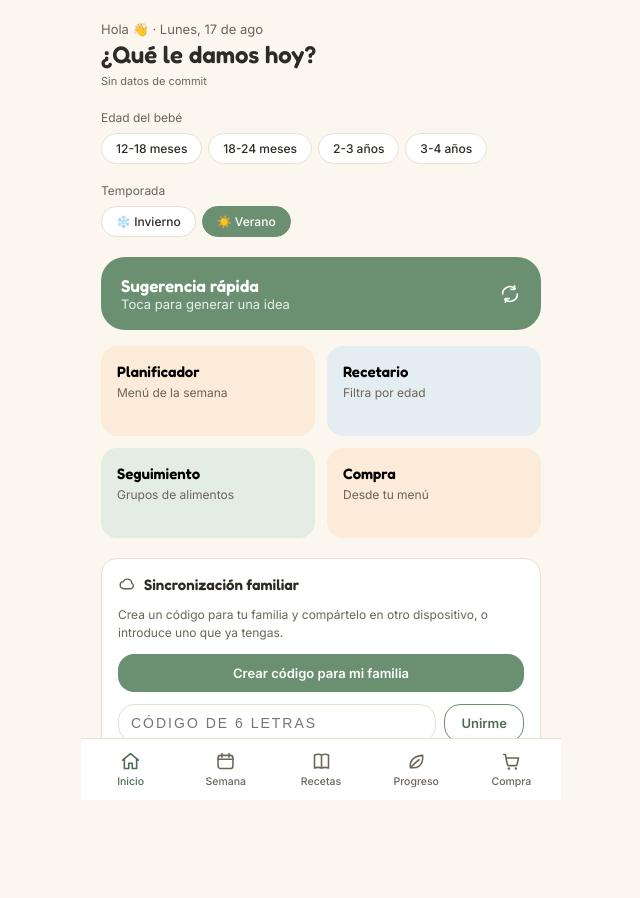
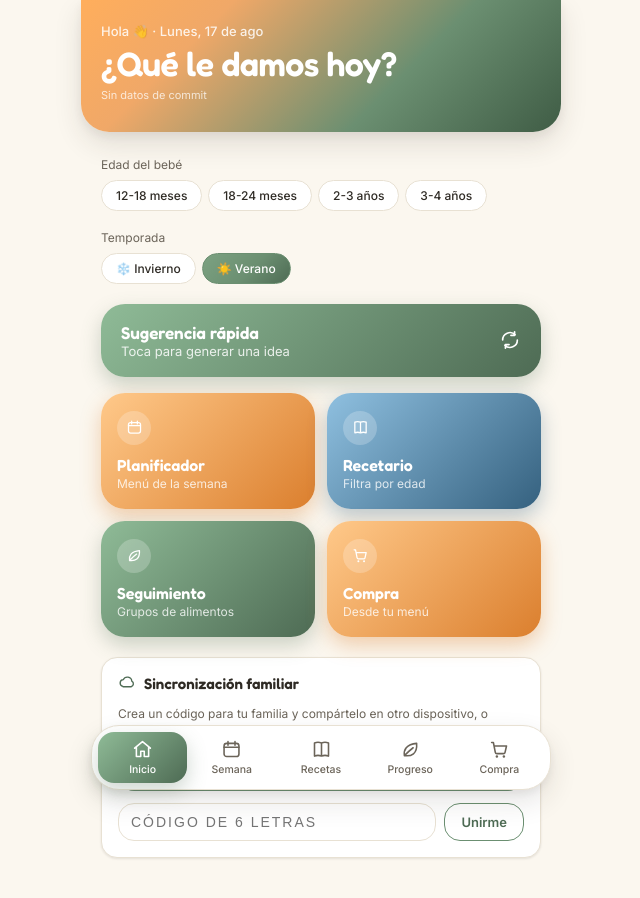
Before and after one commit to Ojca88/minichef, a React (Vite) app: page /#/ in a window 1280 px wide. Shown: the top 898 px of the page, without its empty margins (319-959 px from the left). Built offline with nearby package versions, Linux system fonts and the light colour scheme; no server answers.

Commit message:
Update components and Home page styles

```diff
--- a/src/components/Badge.jsx
+++ b/src/components/Badge.jsx
@@ -1,7 +1,7 @@
 const TONES = {
-  sage: { bg: 'var(--sage-light)', fg: 'var(--sage-dark)' },
-  apricot: { bg: 'var(--apricot-light)', fg: '#9A5A20' },
-  blue: { bg: 'var(--blue-light)', fg: '#2E5670' },
+  sage: { bg: 'var(--sage-light)', fg: 'var(--sage-dark)', border: 'rgba(78, 107, 84, 0.18)' },
+  apricot: { bg: 'var(--apricot-light)', fg: '#9A5A20', border: 'rgba(154, 90, 32, 0.16)' },
+  blue: { bg: 'var(--blue-light)', fg: '#2E5670', border: 'rgba(46, 86, 112, 0.16)' },
 };
 
 export default function Badge({ children, tone = 'sage' }) {
@@ -10,6 +10,7 @@ export default function Badge({ children, tone = 'sage' }) {
     <span style={{
       display: 'inline-block', fontSize: 12, fontWeight: 500,
       background: t.bg, color: t.fg, padding: '3px 10px', borderRadius: 999,
+      border: `1px solid ${t.border}`,
     }}>
       {children}
     </span>
--- a/src/components/BottomNav.jsx
+++ b/src/components/BottomNav.jsx
@@ -18,21 +18,29 @@ const ICONS = {
 
 export default function BottomNav() {
   return (
-    <nav style={{
+    <div style={{
       position: 'sticky', bottom: 0, left: 0, right: 0,
-      display: 'flex', background: 'var(--white)',
-      borderTop: '1px solid var(--line)', padding: '8px 2px calc(8px + env(safe-area-inset-bottom))',
+      padding: '0 10px calc(10px + env(safe-area-inset-bottom))',
       zIndex: 10,
     }}>
+      <nav className="card" style={{
+        display: 'flex', background: 'var(--white)',
+        border: '1px solid var(--line)', borderRadius: 'var(--radius-xl)',
+        padding: '6px', boxShadow: 'var(--shadow-lg)',
+      }}>
         {ITEMS.map(item => (
-        <NavLink key={item.to} to={item.to} end={item.to === '/'} style={({ isActive }) => ({
+          <NavLink key={item.to} to={item.to} end={item.to === '/'} className="pressable" style={({ isActive }) => ({
             flex: 1, display: 'flex', flexDirection: 'column', alignItems: 'center', gap: 3,
-          padding: '4px 0', color: isActive ? 'var(--sage-dark)' : 'var(--ink-muted)',
+            padding: '7px 0', borderRadius: 'var(--radius-md)',
+            color: isActive ? 'var(--white)' : 'var(--ink-muted)',
+            background: isActive ? 'var(--gradient-sage-bold)' : 'transparent',
+            boxShadow: isActive ? 'var(--shadow-sage)' : 'none',
           })}>
             <svg width="21" height="21" viewBox="0 0 24 24" aria-hidden="true">{ICONS[item.icon]}</svg>
             <span style={{ fontSize: 10.5, fontWeight: 500 }}>{item.label}</span>
           </NavLink>
         ))}
       </nav>
+    </div>
   );
 }
--- a/src/components/RecipeCard.jsx
+++ b/src/components/RecipeCard.jsx
@@ -18,6 +18,7 @@ export default function RecipeCard({ recipe, showMeal = false }) {
       tabIndex={0}
       onClick={() => navigate(`/recetario/${recipe.id}`)}
       onKeyDown={(e) => e.key === 'Enter' && navigate(`/recetario/${recipe.id}`)}
+      className="card-interactive"
       style={{
         background: 'var(--white)', border: '1px solid var(--line)', borderRadius: 'var(--radius-md)',
         padding: '14px 16px', display: 'flex', flexDirection: 'column', gap: 8, cursor: 'pointer',
@@ -28,6 +29,7 @@ export default function RecipeCard({ recipe, showMeal = false }) {
         <button
           aria-label={`Escuchar receta ${recipe.name}`}
           onClick={(e) => { e.stopPropagation(); speak(recipe.name); }}
+          className="icon-btn"
           style={{
             flexShrink: 0, width: 32, height: 32, borderRadius: '50%', border: '1px solid var(--line)',
             background: 'var(--sage-light)', display: 'flex', alignItems: 'center', justifyContent: 'center',
--- a/src/components/SyncPanel.jsx
+++ b/src/components/SyncPanel.jsx
@@ -41,7 +41,7 @@ export default function SyncPanel() {
   }
 
   return (
-    <div style={{
+    <div className="card" style={{
       background: 'var(--white)', border: '1px solid var(--line)', borderRadius: 'var(--radius-md)',
       padding: '16px', display: 'flex', flexDirection: 'column', gap: 12,
     }}>
--- a/src/index.css
+++ b/src/index.css
@@ -20,6 +20,26 @@
   --radius-sm: 10px;
   --radius-md: 16px;
   --radius-lg: 24px;
+  --radius-xl: 28px;
+
+  --shadow-sm: 0 1px 3px rgba(46, 42, 36, 0.06), 0 1px 2px rgba(46, 42, 36, 0.05);
+  --shadow-md: 0 6px 16px rgba(46, 42, 36, 0.08), 0 2px 6px rgba(46, 42, 36, 0.05);
+  --shadow-lg: 0 12px 28px rgba(46, 42, 36, 0.12), 0 4px 10px rgba(46, 42, 36, 0.06);
+  --shadow-sage: 0 8px 20px rgba(78, 107, 84, 0.28);
+
+  --gradient-sage: linear-gradient(135deg, #7CA282 0%, var(--sage) 55%, var(--sage-dark) 100%);
+  --gradient-apricot: linear-gradient(135deg, #F5BD8A 0%, var(--apricot) 100%);
+  --gradient-blue: linear-gradient(135deg, #7CA6C2 0%, var(--blue) 100%);
+
+  --gradient-hero-bold: linear-gradient(135deg, #FFAE5C 0%, #F0A868 25%, #6B8F71 65%, #3F5C45 100%);
+  --gradient-sage-bold: linear-gradient(135deg, #8FBB97 0%, #4E6B54 100%);
+  --gradient-apricot-bold: linear-gradient(135deg, #FFC98A 0%, #DB7F2E 100%);
+  --gradient-blue-bold: linear-gradient(135deg, #8FC0E0 0%, #35617F 100%);
+
+  --shadow-apricot-bold: 0 8px 20px rgba(219, 127, 46, 0.35);
+  --shadow-blue-bold: 0 8px 20px rgba(53, 97, 127, 0.32);
+
+  --transition: 180ms cubic-bezier(0.4, 0, 0.2, 1);
 }
 
 * {
@@ -72,6 +92,57 @@ a {
   outline-offset: 2px;
 }
 
+/* Utilidades de interacción compartidas: :hover/:active no se pueden
+   expresar con style={} inline, así que estas clases se combinan con
+   className junto a los estilos inline existentes. */
+.card {
+  box-shadow: var(--shadow-sm);
+  transition: box-shadow var(--transition), transform var(--transition), border-color var(--transition);
+}
+
+.card-interactive {
+  box-shadow: var(--shadow-sm);
+  transition: box-shadow var(--transition), transform var(--transition), border-color var(--transition);
+}
+.card-interactive:hover {
+  box-shadow: var(--shadow-md);
+  transform: translateY(-2px);
+}
+.card-interactive:active {
+  box-shadow: var(--shadow-sm);
+  transform: translateY(0) scale(0.99);
+}
+
+.pressable {
+  transition: transform var(--transition), box-shadow var(--transition), filter var(--transition);
+}
+.pressable:hover {
+  filter: brightness(1.04);
+}
+.pressable:active {
+  transform: scale(0.96);
+}
+
+.chip {
+  transition: background var(--transition), border-color var(--transition), color var(--transition), transform var(--transition);
+}
+.chip:hover {
+  border-color: var(--sage);
+}
+.chip:active {
+  transform: scale(0.96);
+}
+
+.icon-btn {
+  transition: background var(--transition), border-color var(--transition), transform var(--transition);
+}
+.icon-btn:hover {
+  background: var(--sage-light);
+}
+.icon-btn:active {
+  transform: scale(0.92);
+}
+
 @media (prefers-reduced-motion: reduce) {
   * {
     animation: none !important;
--- a/src/pages/Home.jsx
+++ b/src/pages/Home.jsx
@@ -36,15 +36,23 @@ export default function Home() {
   }
 
   return (
-    <div style={{ padding: '20px 20px 90px' }}>
-      <header style={{ marginBottom: 20 }}>
-        <p style={{ fontSize: 13, color: 'var(--ink-muted)' }}>Hola 👋 · {formatTodayLong()}</p>
-        <h1 style={{ fontSize: 24 }}>¿Qué le damos hoy?</h1>
-        <p style={{ fontSize: 11, color: 'var(--ink-muted)', marginTop: 4 }}>
+    <div style={{ paddingBottom: 90 }}>
+      <header style={{
+        padding: '22px 20px 28px', marginBottom: 24,
+        background: 'var(--gradient-hero-bold)',
+        borderRadius: '0 0 var(--radius-xl) var(--radius-xl)',
+        boxShadow: 'var(--shadow-lg)',
+      }}>
+        <p style={{ fontSize: 13, color: 'rgba(255,255,255,0.85)', fontWeight: 500 }}>Hola 👋 · {formatTodayLong()}</p>
+        <h1 style={{ fontSize: 34, lineHeight: 1.05, color: 'var(--white)', marginTop: 4, letterSpacing: -0.5 }}>
+          ¿Qué le damos hoy?
+        </h1>
+        <p style={{ fontSize: 11, color: 'rgba(255,255,255,0.75)', marginTop: 6 }}>
           {formatUpdatedAt(typeof __LAST_COMMIT_DATE__ !== 'undefined' ? __LAST_COMMIT_DATE__ : null)}
         </p>
       </header>
 
+      <div style={{ padding: '0 20px' }}>
         <div style={{ display: 'flex', gap: 16, marginBottom: 20, flexWrap: 'wrap' }}>
           <div>
             <p style={{ fontSize: 12, color: 'var(--ink-muted)', marginBottom: 6 }}>Edad del bebé</p>
@@ -53,10 +61,11 @@ export default function Home() {
                 <button
                   key={opt}
                   onClick={() => cloud.save({ babyAge: opt })}
+                  className="chip"
                   style={{
                     flexShrink: 0, fontSize: 12, fontWeight: 500, padding: '7px 14px', borderRadius: 999,
                     border: '1px solid ' + (babyAge === opt ? 'var(--sage)' : 'var(--line)'),
-                  background: babyAge === opt ? 'var(--sage)' : 'var(--white)',
+                    background: babyAge === opt ? 'var(--gradient-sage)' : 'var(--white)',
                     color: babyAge === opt ? 'var(--white)' : 'var(--ink)',
                   }}
                 >
@@ -73,10 +82,11 @@ export default function Home() {
                 <button
                   key={opt}
                   onClick={() => cloud.save({ season: opt })}
+                  className="chip"
                   style={{
                     flexShrink: 0, fontSize: 12, fontWeight: 500, padding: '7px 14px', borderRadius: 999,
                     border: '1px solid ' + (season === opt ? 'var(--sage)' : 'var(--line)'),
-                  background: season === opt ? 'var(--sage)' : 'var(--white)',
+                    background: season === opt ? 'var(--gradient-sage)' : 'var(--white)',
                     color: season === opt ? 'var(--white)' : 'var(--ink)',
                   }}
                 >
@@ -89,10 +99,12 @@ export default function Home() {
 
         <button
           onClick={generar}
+          className="pressable"
           style={{
-          width: '100%', background: 'var(--sage)', color: 'var(--white)', border: 'none',
+            width: '100%', background: 'var(--gradient-sage-bold)', color: 'var(--white)', border: 'none',
             borderRadius: 'var(--radius-lg)', padding: '18px 20px', textAlign: 'left',
             display: 'flex', justifyContent: 'space-between', alignItems: 'center', marginBottom: 16,
+            boxShadow: 'var(--shadow-sage)',
           }}
         >
           <span>
@@ -113,26 +125,47 @@ export default function Home() {
         )}
 
         <div style={{ display: 'grid', gridTemplateColumns: '1fr 1fr', gap: 12, marginBottom: 20 }}>
-        <NavCard title="Planificador" subtitle="Menú de la semana" color="apricot" onClick={() => navigate('/planificador')} />
-        <NavCard title="Recetario" subtitle="Filtra por edad" color="blue" onClick={() => navigate('/recetario')} />
-        <NavCard title="Seguimiento" subtitle="Grupos de alimentos" color="sage" onClick={() => navigate('/seguimiento')} />
-        <NavCard title="Compra" subtitle="Desde tu menú" color="apricot" onClick={() => navigate('/lista-compra')} />
+          <NavCard title="Planificador" subtitle="Menú de la semana" color="apricot" icon="calendar" onClick={() => navigate('/planificador')} />
+          <NavCard title="Recetario" subtitle="Filtra por edad" color="blue" icon="book" onClick={() => navigate('/recetario')} />
+          <NavCard title="Seguimiento" subtitle="Grupos de alimentos" color="sage" icon="leaf" onClick={() => navigate('/seguimiento')} />
+          <NavCard title="Compra" subtitle="Desde tu menú" color="apricot" icon="cart" onClick={() => navigate('/lista-compra')} />
         </div>
 
         <SyncPanel />
       </div>
+    </div>
   );
 }
 
-function NavCard({ title, subtitle, color, onClick }) {
-  const bg = { apricot: 'var(--apricot-light)', blue: 'var(--blue-light)', sage: 'var(--sage-light)' }[color];
+const NAV_CARD_ICONS = {
+  calendar: <><rect x="3.5" y="5" width="17" height="15" rx="3" fill="none" stroke="currentColor" strokeWidth="1.8" /><path d="M3.5 9.5h17M8 3v4M16 3v4" stroke="currentColor" strokeWidth="1.8" strokeLinecap="round" /></>,
+  book: <path d="M4 4.5c2.5-1 5.5-1 8 0v15c-2.5-1-5.5-1-8 0v-15ZM20 4.5c-2.5-1-5.5-1-8 0v15c2.5-1 5.5-1 8 0v-15Z" fill="none" stroke="currentColor" strokeWidth="1.8" strokeLinejoin="round" />,
+  leaf: <path d="M5 19c-1-6 2-13 14-14 1 12-6 15-14 14Zm0 0c3-3 6-6 10-9" fill="none" stroke="currentColor" strokeWidth="1.8" strokeLinecap="round" strokeLinejoin="round" />,
+  cart: <><circle cx="9" cy="20" r="1.4" fill="currentColor" /><circle cx="17" cy="20" r="1.4" fill="currentColor" /><path d="M3 4h2l2.2 11.2a1.8 1.8 0 0 0 1.78 1.5h7.6a1.8 1.8 0 0 0 1.77-1.46L20 8H6.2" fill="none" stroke="currentColor" strokeWidth="1.8" strokeLinecap="round" strokeLinejoin="round" /></>,
+};
+
+function NavCard({ title, subtitle, color, icon, onClick }) {
+  const theme = {
+    apricot: { bg: 'var(--gradient-apricot-bold)', shadow: 'var(--shadow-apricot-bold)' },
+    blue: { bg: 'var(--gradient-blue-bold)', shadow: 'var(--shadow-blue-bold)' },
+    sage: { bg: 'var(--gradient-sage-bold)', shadow: 'var(--shadow-sage)' },
+  }[color];
   return (
-    <button onClick={onClick} style={{
-      background: bg, border: 'none', borderRadius: 'var(--radius-md)', padding: '16px',
-      textAlign: 'left', display: 'flex', flexDirection: 'column', gap: 4, minHeight: 90,
+    <button onClick={onClick} className="card-interactive" style={{
+      background: theme.bg, border: 'none', borderRadius: 'var(--radius-lg)', padding: '18px 16px',
+      textAlign: 'left', display: 'flex', flexDirection: 'column', gap: 10, minHeight: 104,
+      boxShadow: theme.shadow, color: 'var(--white)',
     }}>
-      <span style={{ fontFamily: 'var(--font-display)', fontSize: 15, fontWeight: 600 }}>{title}</span>
-      <span style={{ fontSize: 12, color: 'var(--ink-muted)' }}>{subtitle}</span>
+      <span style={{
+        width: 34, height: 34, borderRadius: '50%', background: 'rgba(255,255,255,0.22)',
+        display: 'flex', alignItems: 'center', justifyContent: 'center', flexShrink: 0,
+      }}>
+        <svg width="17" height="17" viewBox="0 0 24 24" aria-hidden="true">{NAV_CARD_ICONS[icon]}</svg>
+      </span>
+      <span>
+        <span style={{ display: 'block', fontFamily: 'var(--font-display)', fontSize: 16, fontWeight: 600 }}>{title}</span>
+        <span style={{ fontSize: 12, color: 'rgba(255,255,255,0.8)' }}>{subtitle}</span>
+      </span>
     </button>
   );
 }
```
Lines whose indentation alone changed are shown as unchanged.
